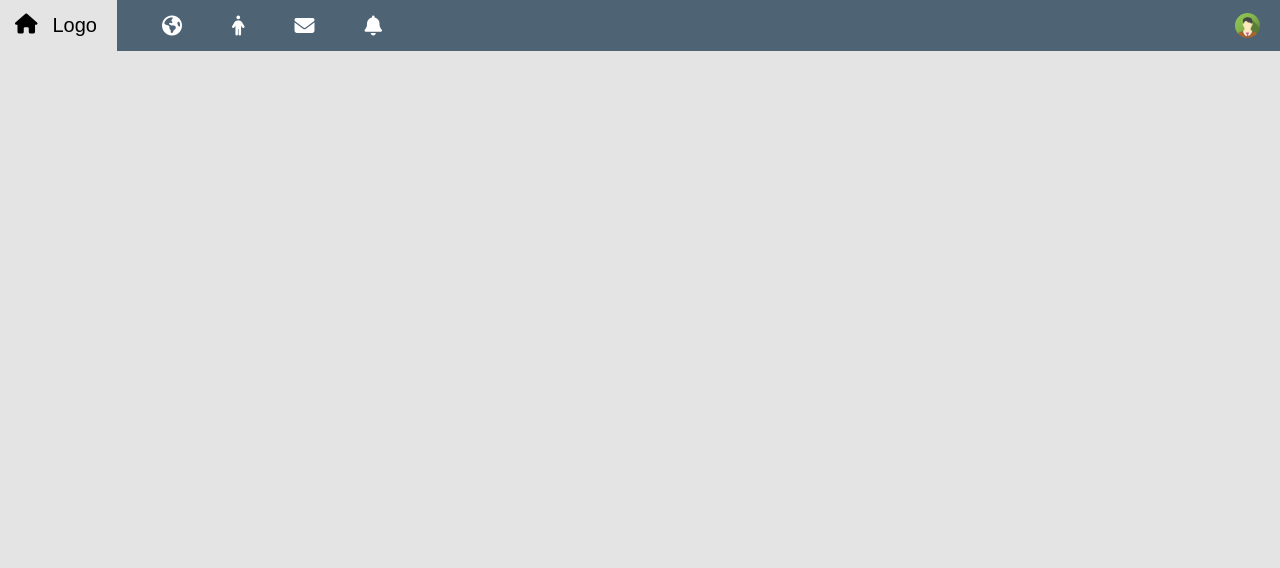
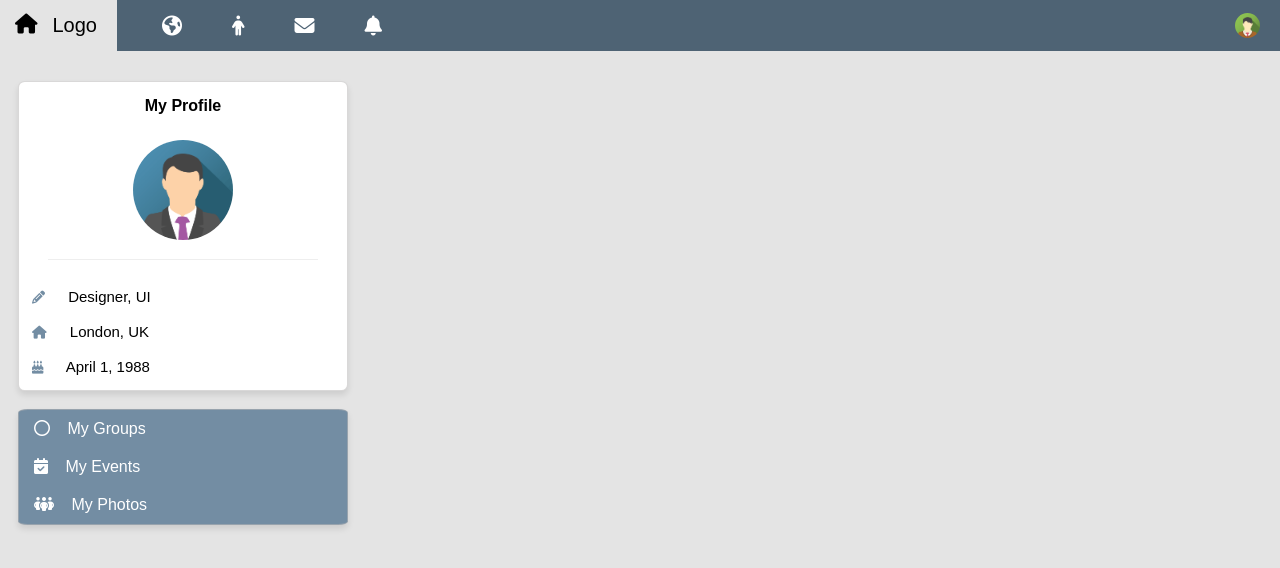
Before and after one commit to ausernamedzera/ZV.w3cssSocialWebSite, a plain HTML site: page index.html in a window 1280 px wide. Drawn offline with Linux system fonts and the light colour scheme.

Commit message:
Added_MyProfile_Events

```diff
--- a/index.html
+++ b/index.html
@@ -23,8 +23,40 @@
             </ul>
         </nav>
     </div>
+    <div class="containers">
+        <!-- My Profile Left Column-->
+         <div class="myprofile">
+            <div class="myprofile-ch">
+                <h4>My Profile</h4>
+                <img src="/images/avatar3.png" alt="avatar3">
+            </div>
+            <hr class="divider">
+            <div class="myprofile-ch", id="personal">
+                <p><i class="fa-solid fa-pencil"></i> Designer, UI</p>
+                <p><i class="fa-solid fa-house"></i> London, UK</p>
+                <p><i class="fa-solid fa-cake-candles"></i> April 1, 1988</p>
+            </div>
+        </div>
+        <!-- Events Left Column -->
+         <div class="events">
+            <div class="events-in">
 
-    <!-- My Profile -->
+                <a href="#"><p><i class="fa-regular fa-circle"></i> My Groups</p></a>
+                <a href="#"><p><i class="fa-solid fa-calendar-check"></i> My Events</p> </a>
+                <a href="#"><p><i class="fa-solid fa-people-group"></i> My Photos</p></a>
+
+            </div>
+
+         </div>
+         <!-- interests -->
+          <div class="interests">
+            <p></p>
+        </div>
+        <!-- a msg box that can be closeable -->
+         <div class="msgbox">
+
+         </div>
+    </div>
     </div>
 
 </body>
--- a/style.css
+++ b/style.css
@@ -4,14 +4,16 @@
     box-sizing: border-box;
     font-family: Arial, Helvetica, sans-serif;
     --navbarcolor: rgb(78, 99, 116);
-    --navbarlogocolor:  rgb(65, 76, 86);
+    --navbarlogocolor:  rgb(50, 58, 67);
     --bg: rgb(228, 228, 228);
+    --ikoncolor: rgb(115, 141, 163);
 }
 .all{
     background-color: var(--bg);
     width: 100%;
     height: 100vh;
 }
+
 /* NAVBAR */
 .container{
     display: block;
@@ -97,3 +99,109 @@
 
 
 /* MY PROFILE */
+.myprofile{
+    display: flex;
+    align-items: center;
+    text-align: center;
+    justify-content: flex-start;
+    border: 1px solid rgba(185, 182, 182, 0.536);
+    box-shadow: 0 4px 6px rgba(0, 0, 0, 0.1);
+    flex-direction: column;
+    width: 330px;
+    height: 310px;
+    margin: 18px;
+    margin-top: 30px;
+    background: white;
+    border-radius: 2%;
+
+}
+
+.myprofile-ch img{
+    width: 100px;
+    border-radius: 50%;
+    margin-top: 10px;
+
+}
+.myprofile-ch h4{
+    padding: 15px;
+
+
+}
+.myprofile-ch p{
+    padding: 9px;
+}
+#personal{
+    display: flex;
+    flex-direction: column;
+    align-items: flex-start;
+    width: 100%;
+    padding: 9px;
+}
+#personal i{
+    margin-right: 19px;
+    margin-left: -5px;
+    color: var(--ikoncolor);
+    font-size: small;
+}
+#personal p{
+    font-size: 15px;
+
+}
+.divider {
+    border: none;
+    border-top: 1px solid rgb(200, 200, 200);
+    margin-top: 15px;
+    margin-bottom: 10px;
+    width: 270px;
+    opacity: .3;
+}
+
+/* EVENTS */
+
+.events{
+    display: flex;
+    align-items: center;
+    text-align: center;
+    flex-direction: column;
+    justify-content: flex-start;
+    width: 330px;
+    background-color: var(--ikoncolor);
+    border: 1px solid rgba(185, 182, 182, 0.536);
+    box-shadow: 0 4px 6px rgba(0, 0, 0, 0.1);
+    padding: 0px;
+    margin: 18px;
+    border-radius: 3%;
+}
+
+.events-in{
+    display: flex;
+    flex-direction: column;
+    align-items: flex-start;
+    width: 100%;
+    height: auto;
+    padding: 0;
+    margin: 0;
+}
+.events-in p{
+    padding: 10px;
+    margin: 0px;
+    color: white;
+}
+.events i{
+    padding-right: 13px;
+    padding-left: 5px;
+}
+.events a{
+    text-align: left;
+    width: 100%;
+    text-decoration: none;
+}
+.events a:hover{
+    background-color: rgb(195, 192, 192);
+
+}
+.events a:hover p{
+    color: black;
+}
+
+/* INTERESTS */
```
Also changed, not shown: images/avatar3.png (added).
